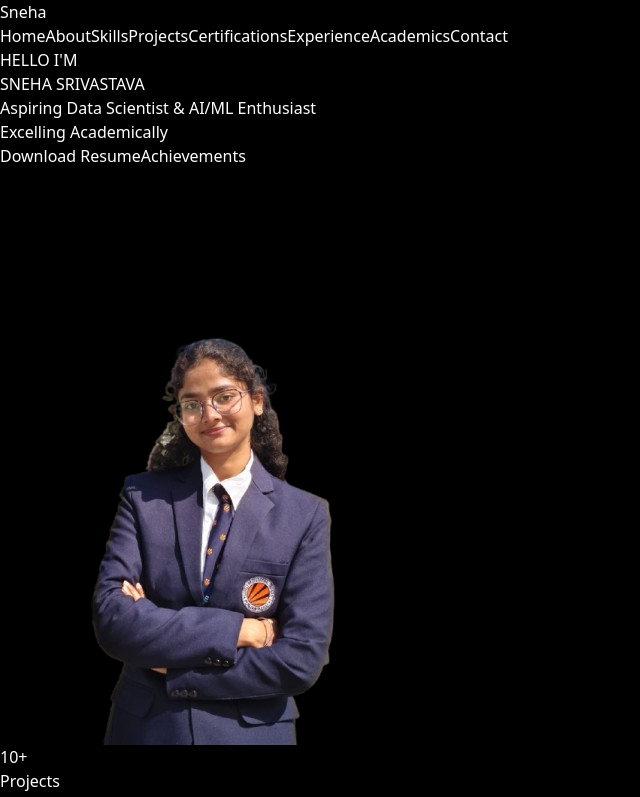
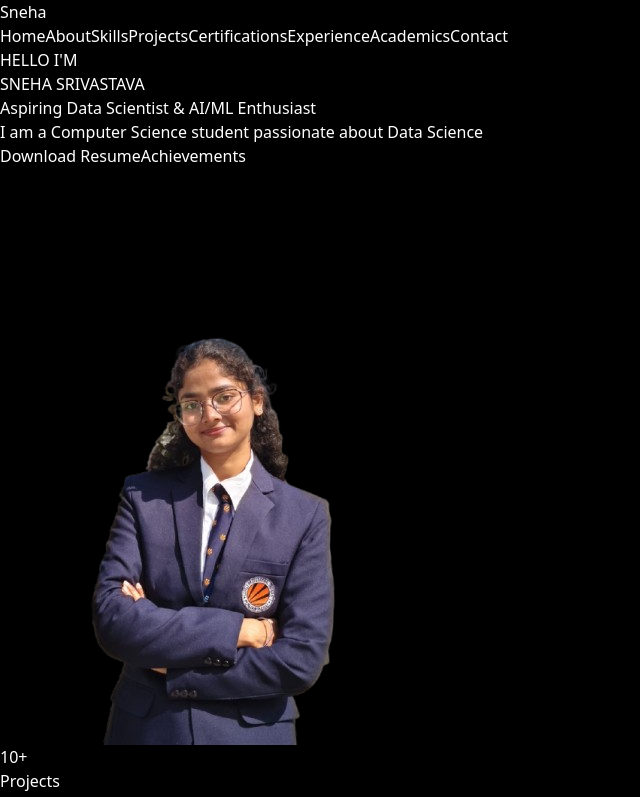
Before and after one commit to Sneha-Srivastava11/portfolio, a React (Vite) app: page / in a window 1280 px wide. Shown: the top 797 px of the page, without its empty margins (0-640 px from the left). Built offline with nearby package versions, Linux system fonts and the light colour scheme; the HTML template or start-up script is replaced by a standard one.

Commit message:
Updated Home Page

```diff
--- a/src/components/Hero.jsx
+++ b/src/components/Hero.jsx
@@ -24,7 +24,7 @@ export default function Hero() {
           </h2>
 
           <p className="text-blue-200 text-xl mb-8">
-            Excelling Academically
+            I am a Computer Science student passionate about Data Science
           </p>
 
           {/* BUTTONS */}
```
